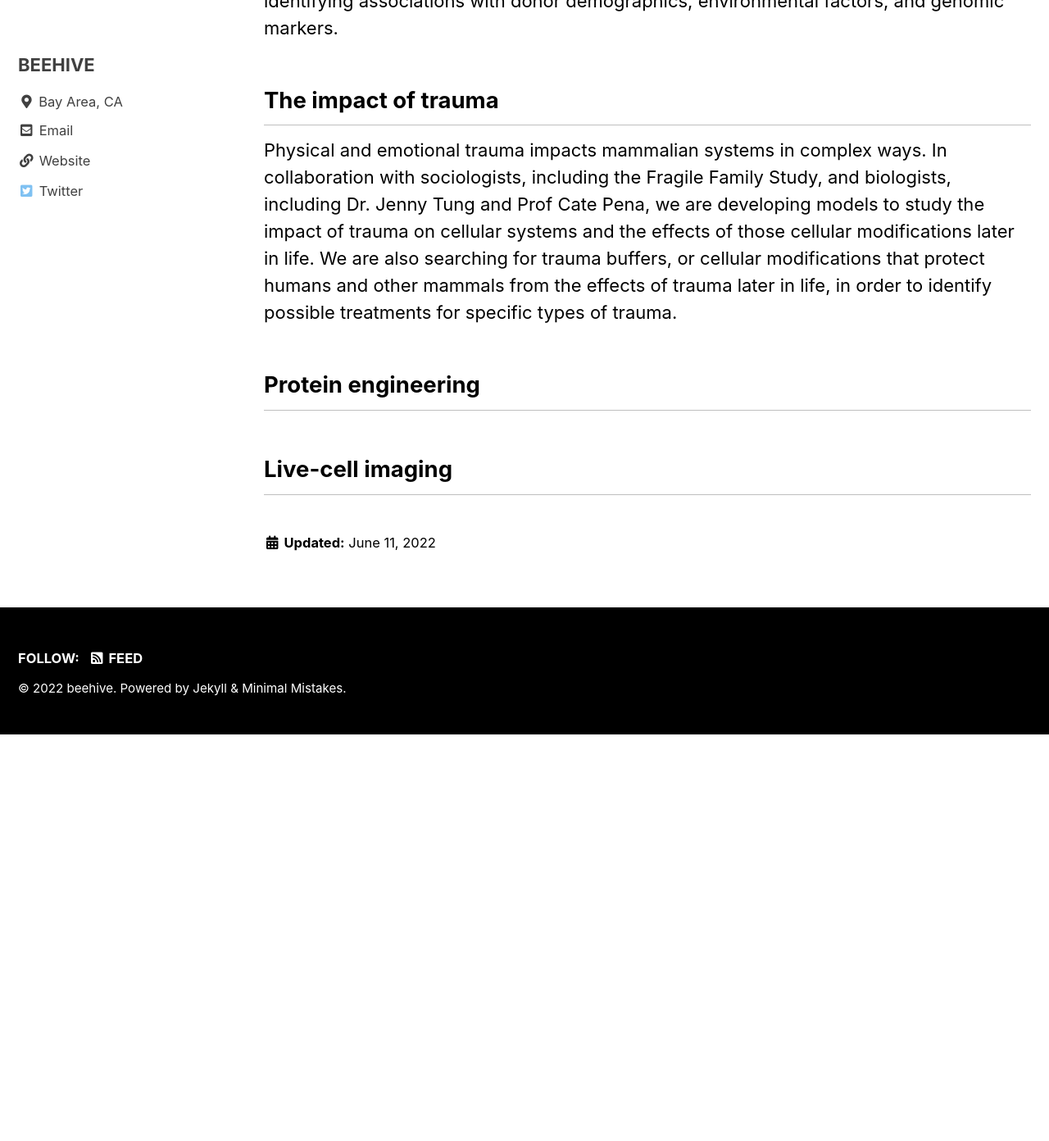
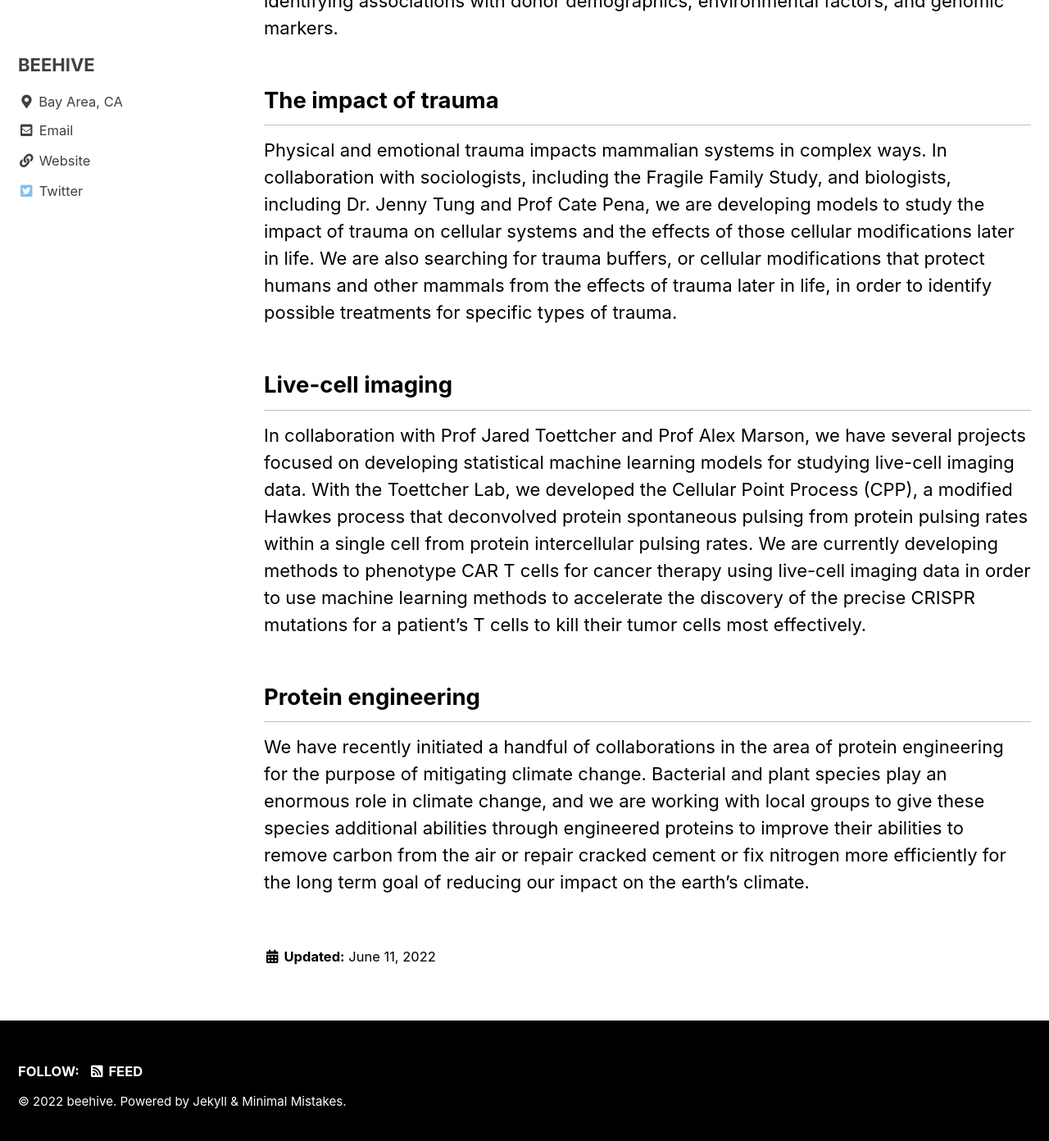
Before and after one commit to stanfordbeehive/stanfordbeehive.github.io, a Jekyll site: the page built from _pages/research.md, in a window 1280 px wide and 1400 px high, scrolled down 1637 px. Shown: the top 1392 px of the window at 82% size. Built offline with Jekyll 4.4.1, drawn with Linux system fonts in a browser that asks for light colours; cached includes are drawn as plain includes; before the commit the page ends 2533 px from its top, so only the background shows below that.

Commit message:
Update research.md

```diff
--- a/_pages/research.md
+++ b/_pages/research.md
@@ -20,6 +20,8 @@ Longitudinal cohort studies, including the Fragile Families Child Wellbeing Stud
 ## The impact of trauma
 Physical and emotional trauma impacts mammalian systems in complex ways. In collaboration with sociologists, including the Fragile Family Study, and  biologists, including Dr. Jenny Tung and Prof Cate Pena, we are developing models to study the impact of trauma on cellular systems and the effects of those cellular modifications later in life. We are also searching for trauma buffers, or cellular modifications that protect humans and other mammals from the effects of trauma later in life, in order to identify possible treatments for specific types of trauma.
 
+## Live-cell imaging
+In collaboration with Prof Jared Toettcher and Prof Alex Marson, we have several projects focused on developing statistical machine learning models for studying live-cell imaging data. With the Toettcher Lab, we developed the Cellular Point Process (CPP), a modified Hawkes process that deconvolved protein spontaneous pulsing from protein pulsing rates within a single cell from protein intercellular pulsing rates. We are currently developing methods to phenotype CAR T cells for cancer therapy using live-cell imaging data in order to use machine learning methods to accelerate the discovery of the precise CRISPR mutations for a patient's T cells to kill their tumor cells most effectively.
+
 ## Protein engineering
-
-## Live-cell imaging
+We have recently initiated a handful of collaborations in the area of protein engineering for the purpose of mitigating climate change. Bacterial and plant species play an enormous role in climate change, and we are working with local groups to give these species additional abilities through engineered proteins to improve their abilities to remove carbon from the air or repair cracked cement or fix nitrogen more efficiently for the long term goal of reducing our impact on the earth's climate.
```
